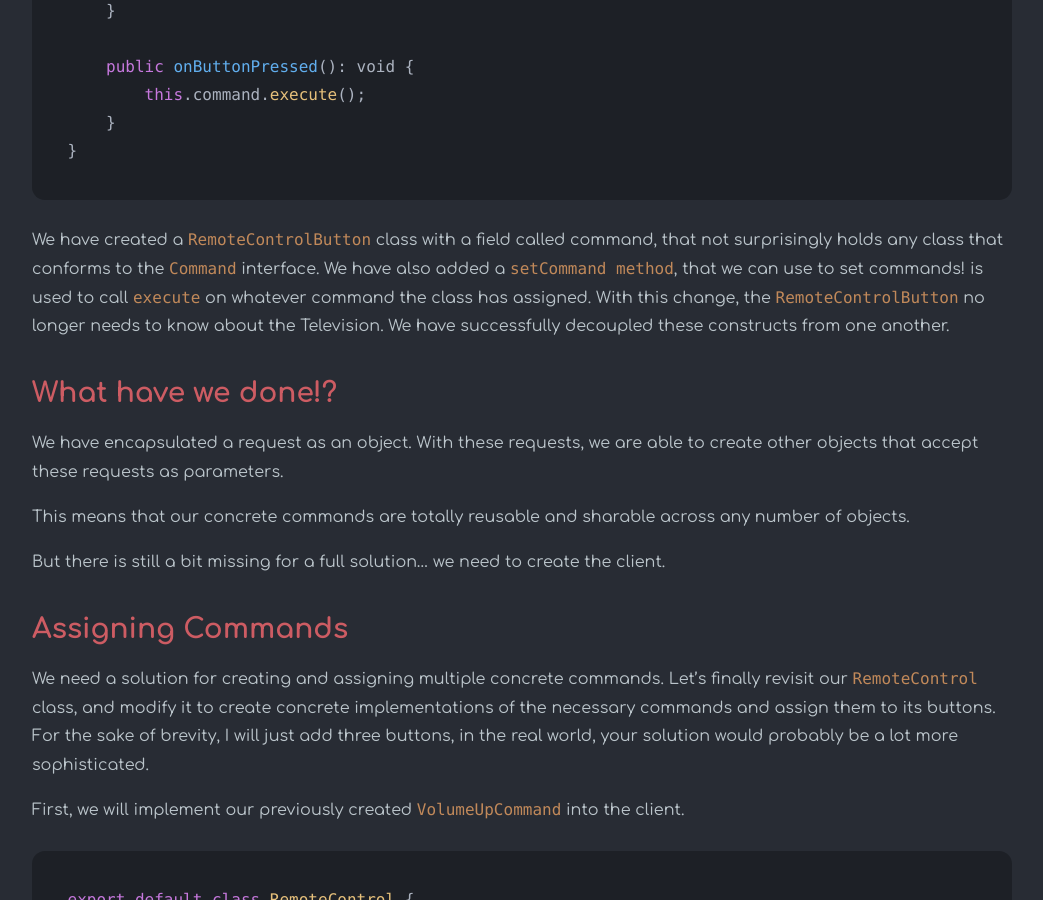
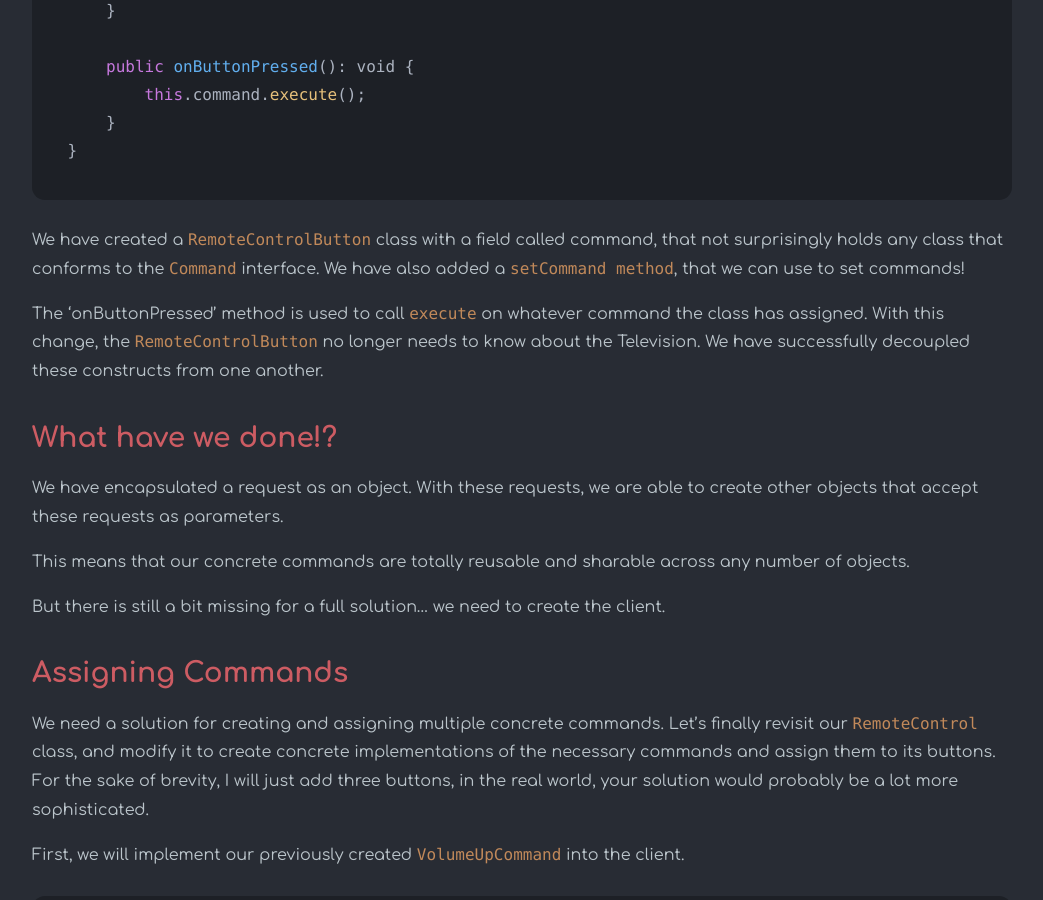
Before and after one commit to danielhutchinson/danielhutchinson.github.io, a Jekyll site: the page built from _posts/2019-04-19-encapsulating-logic-using-the-command-pattern.md, in a window 1280 px wide and 900 px high, scrolled down 3674 px. Shown: the whole window, without its empty margins (118-1161 px from the left). Built offline with Jekyll 4.4.1, drawn with Linux system fonts in a browser that asks for light colours; nearby versions of some CDN libraries.

Commit message:
fix: words

````diff
--- a/_posts/2019-04-19-encapsulating-logic-using-the-command-pattern.md
+++ b/_posts/2019-04-19-encapsulating-logic-using-the-command-pattern.md
@@ -110,7 +110,8 @@ export default class RemoteControlButton {
 ```
 
 We have created a `RemoteControlButton` class with a field called command, that not surprisingly holds any class that conforms to the `Command` interface. We have also added a `setCommand method`, that we can use to set commands!
-is used to call `execute` on whatever command the class has assigned. With this change, the `RemoteControlButton` no longer needs to know about the Television. We have successfully decoupled these constructs from one another.
+
+The 'onButtonPressed' method is used to call `execute` on whatever command the class has assigned. With this change, the `RemoteControlButton` no longer needs to know about the Television. We have successfully decoupled these constructs from one another.
 
 ## What have we done!?
 We have encapsulated a request as an object. With these requests, we are able to create other objects that accept these requests as parameters.
````
